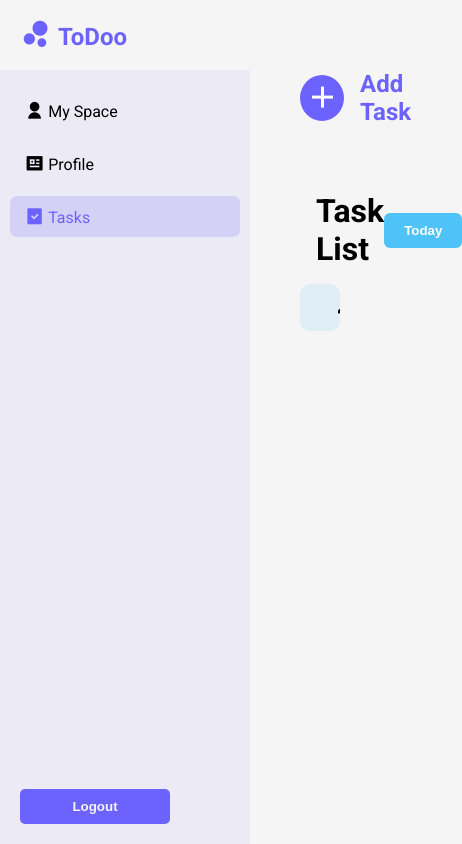
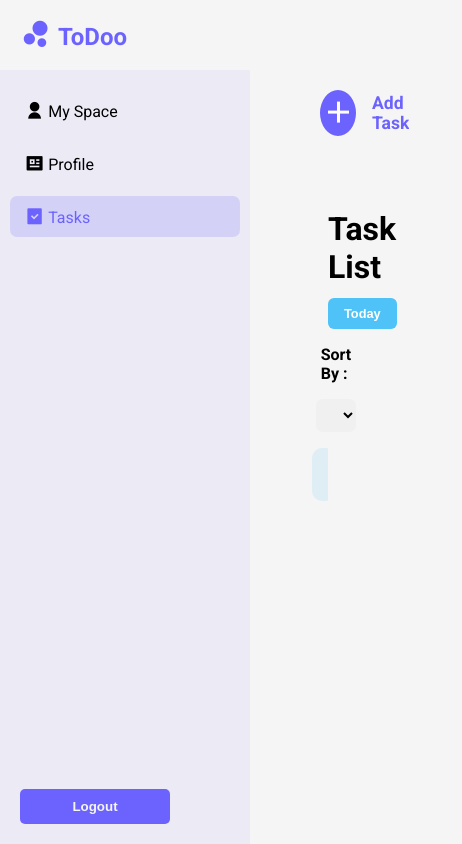
Before and after one commit to Hasini-Sankalpana/ToDoo, a React (Vite) app in the folder frontend/: page /dashboard/tasks in a window 390 px wide. Shown: the whole page, 462 px wide, since content can reach past the window. Built offline with nearby package versions, Linux system fonts and the light colour scheme.

Commit message:
Add Sort Feature to Tasks Page

```diff
--- a/frontend/src/components/UserTasks/UserTasks.css
+++ b/frontend/src/components/UserTasks/UserTasks.css
@@ -4,6 +4,7 @@
     gap: 1rem;
     height: calc(100vh-70px);
     font-family:"Roboto", sans-serif ;
+    padding: 1rem;
 }
 
 .add-tasks{
@@ -11,6 +12,7 @@
     flex-direction: row;
     gap :1rem;
     align-items: center;
+    padding: 0.5rem;
 }
 
 .add-icon{
@@ -18,6 +20,11 @@
     background-color: #6C63FF;
     padding: 8px;
     border-radius: 50%;
+    min-width: 36px;
+    min-height: 36px;
+    display: flex;
+    align-items: center;
+    justify-content: center;
 
 }
 .add-icon i{
@@ -32,6 +39,7 @@
 
 .add-tasks h2{
     color: #6C63FF;
+    font-size: 1.6rem;
 }
 
 .tasks-list{
@@ -47,10 +55,13 @@
     justify-content: space-between;
     align-items: center;
     padding: 0 1rem;
+    flex-wrap: wrap;
+    gap: 1rem;
 }
 
 .task-list-head h2{
     font-size: 2rem;
+    margin: 0;
 }
 
 .task-list-head button{
@@ -62,12 +73,46 @@
     border-radius: 6px;
     font-weight: 600;
     cursor: pointer;
+    font-size: 0.9rem;
 }
 
 .task-list-head button:hover{
     background-color: #47bff7;
 
 }
+
+.task-list-sort{
+    display: flex;
+    flex-direction: row;
+    align-items: center;
+    gap: 1rem;
+    margin-left: 1rem;
+}
+
+.task-list-sort h5{
+    font-size: 1rem;
+    color: #000000;
+}
+
+.task-list-sort select{
+    padding: 8px 20px;
+    width: 150px;
+    border: none;
+    border-radius: 7px;
+    font-weight: 600;
+    cursor: pointer;
+    background-color: #f0f0f0;
+}
+
+.task-list-sort option{
+    background-color: #f0f0f0;
+    font-weight: 600;
+}
+
+.task-list-sort select option:hover{
+    background-color: #d62f2f;
+}
+
 
 .task-list-container{
     width: 100%;
@@ -97,3 +142,52 @@
     font-size: 1rem;
     cursor: pointer;
 }
+
+
+@media (max-width: 768px) {
+    .user-tasks {
+        height: auto;
+        padding: 0.75rem;
+    }
+
+    .task-list-head {
+        align-items: flex-start;
+        gap: 0.75rem;
+    }
+
+    .task-list-sort {
+        width: 100%;
+    }
+
+    .task-list-sort select {
+        max-width: 100%;
+    }
+
+    .task {
+        flex-direction: column;
+        gap: 0.75rem;
+    }
+
+    .task-actions {
+        align-self: flex-end;
+    }
+}
+
+@media (max-width: 480px) {
+    .add-tasks h2 {
+        font-size: 1.1rem;
+    }
+
+    .task-list-sort{
+        flex-direction: column;
+    }
+    .task-list-head button {
+        padding: 0.5rem 1rem;
+        font-size: 0.8rem;
+    }
+
+    .task {
+        padding: 0.75rem;
+    }
+
+}
--- a/frontend/src/components/UserTasks/UserTasks.jsx
+++ b/frontend/src/components/UserTasks/UserTasks.jsx
@@ -27,6 +27,13 @@ function UserTasks() {
         </div>
         <button>Today</button>
         </div>
+        <div className="task-list-sort">
+            <h5>Sort By : </h5>
+            <select name="sort" id="sort">
+              <option value="date">Date</option>
+              <option value="priority">Priority</option>
+            </select>
+        </div>
         <div className="task-list-container">
           <div className="task">
           <h5><AddTask
```
